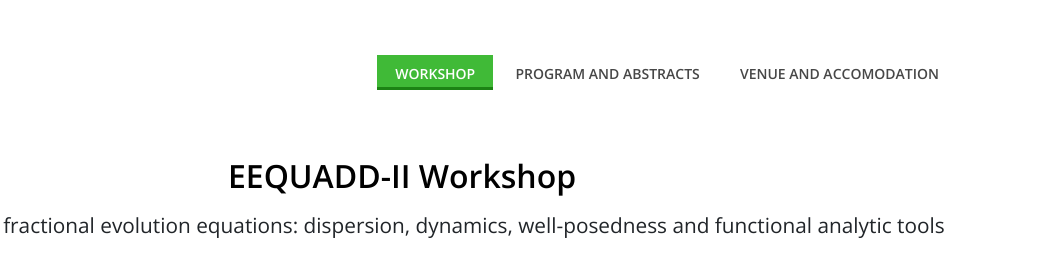
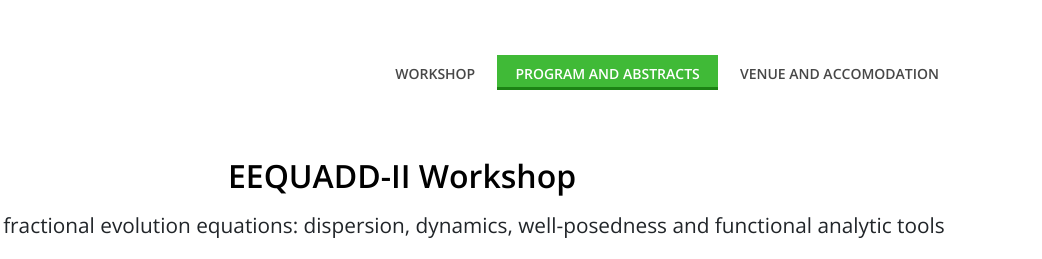
Before and after one commit to marcelomodesto/site-eequadd2, a plain HTML site: page program.html in a window 1280 px wide. Shown: the top 259 px of the page, 238-1280 px from the left. Drawn offline with nearby package versions, Linux system fonts and the light colour scheme.

Commit message:
acertado menu ativo

```diff
--- a/program.html
+++ b/program.html
@@ -59,8 +59,8 @@
               <!-- Nav Start -->
               <div class="classynav">
                 <ul>
-                  <li class="active"><a href="index.html">Workshop</a></li>
-                  <li><a href="program.html">Program and abstracts</a></li>
+                  <li><a href="index.html">Workshop</a></li>
+                  <li class="active"><a href="program.html">Program and abstracts</a></li>
                   <li><a href="venue.html">Venue and accomodation</a></li>
                 </ul>
 
```
Also changed, not shown: venue.html (+2 -2 lines).
